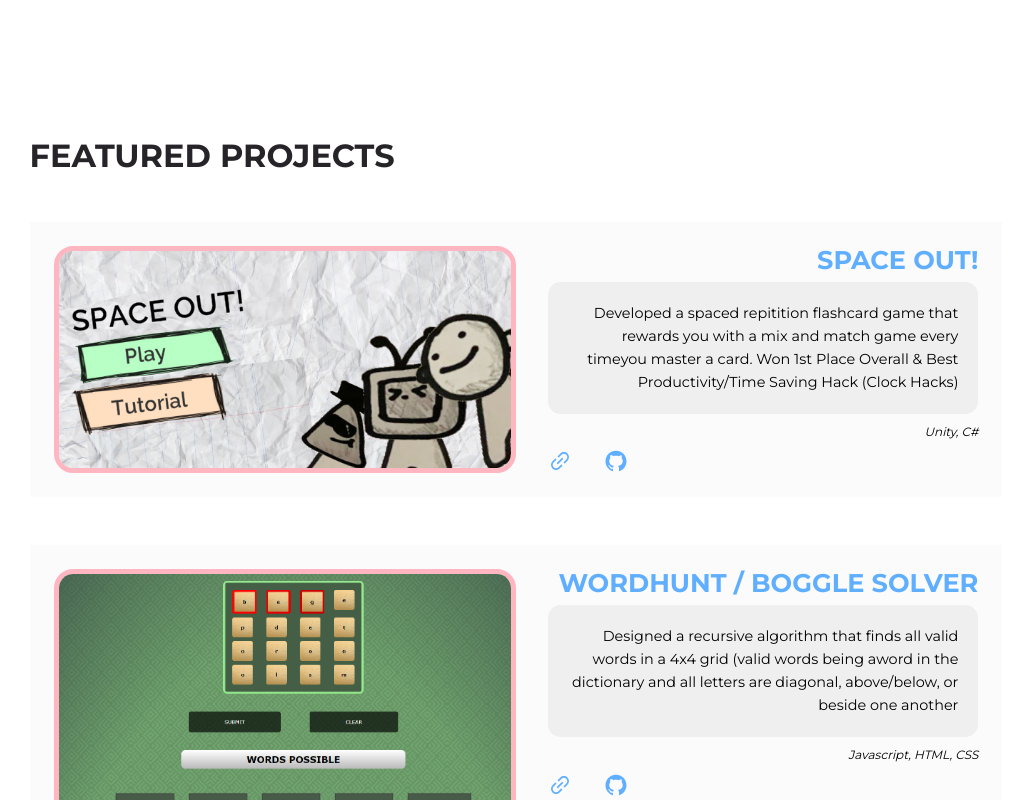
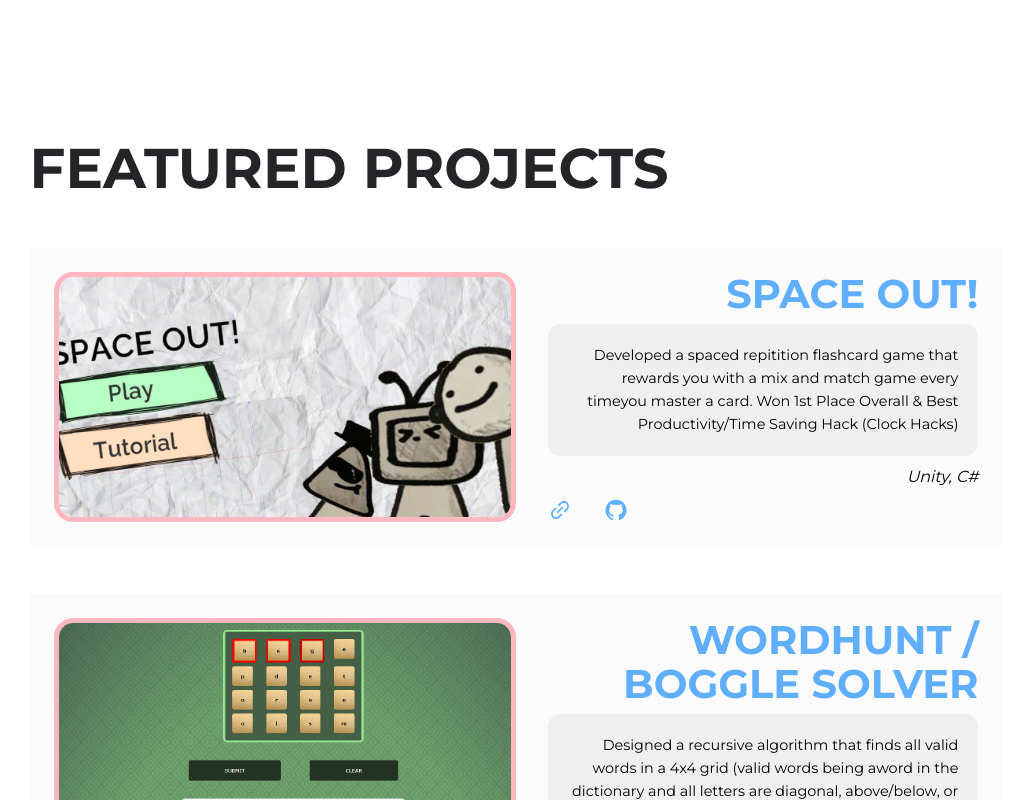
Before and after one commit to IsaacYu15/portfoliowebsite, a React (Create React App) app: page / in a window 1280 px wide. Shown: the part 1220-2020 px from the top of the page, without its empty margins (124-1135 px from the left). Built offline with nearby package versions, Linux system fonts and the light colour scheme.

Commit message:
feat: adaptive text

```diff
--- a/src/index.css
+++ b/src/index.css
@@ -83,11 +83,11 @@ h1 {
 }
 
 h2 {
-    font-size: 2rem;
+    font-size: 7vh;
 }
 
 h3 {
-    font-size: 1.6rem;
+    font-size: 5vh;
 }
 
 h4 {
--- a/src/sections/work/work.css
+++ b/src/sections/work/work.css
@@ -62,6 +62,7 @@
 }
 
 .right small {
+    font-size: 2vh;
     font-style: italic;
     text-align: right;
 }
```
